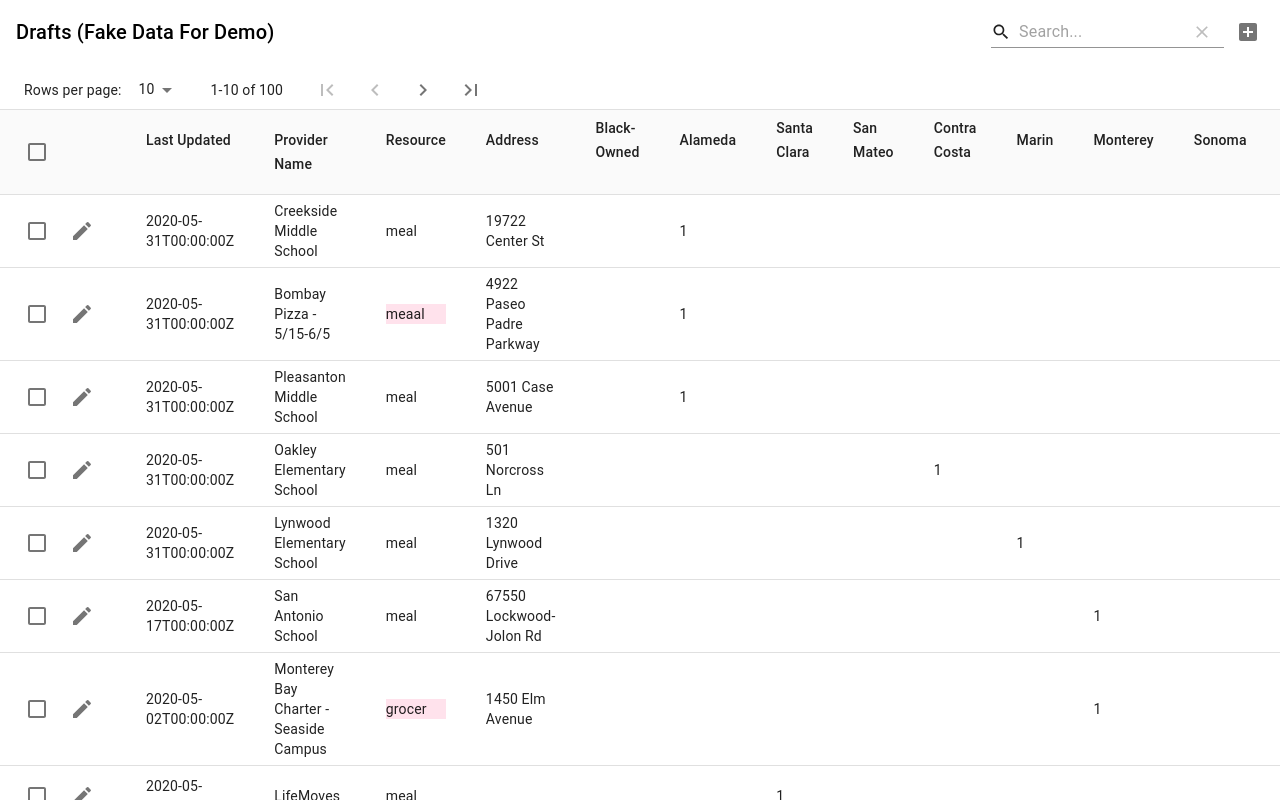
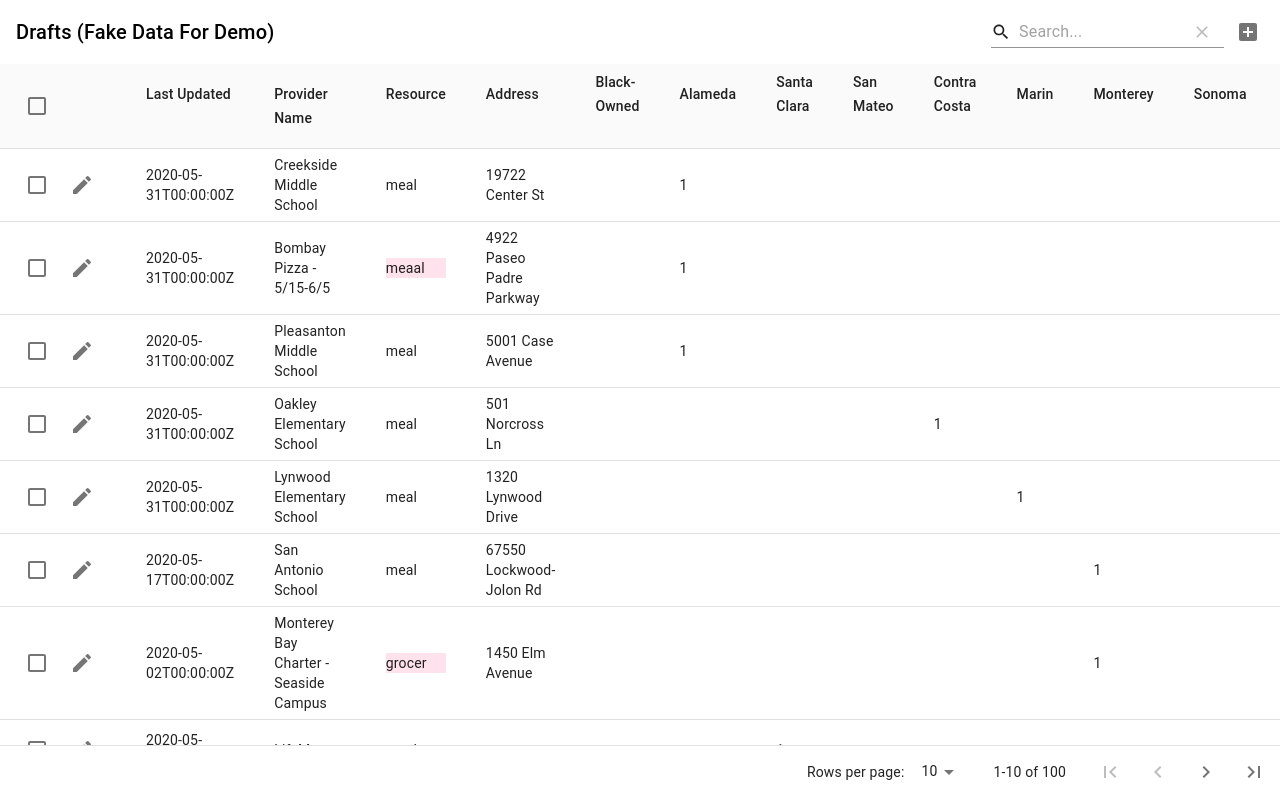
Before and after one commit to dcl-covid-19/bac-volunteer-cms, a React (Create React App) app: page / in a window 1280 px wide. Built offline with nearby package versions, Linux system fonts and the light colour scheme.

Commit message:
Fix fotoer again

```diff
--- a/src/components/table/Table.tsx
+++ b/src/components/table/Table.tsx
@@ -25,6 +25,13 @@ interface TableProps {
 const Table = (props: TableProps) => {
     const { data, setData, columns, updateRow } = props;
     const defaultColumn = { Cell: ErrorCell };
+    const footerStyle: React.CSSProperties = {
+        minHeight: "54px",
+        border: 0,
+        borderTopWidth: "1px",
+        borderTopColor: "#e0e0e0",
+        borderStyle: "solid"
+    };
     const {
         getTableProps,
         headerGroups,
@@ -64,23 +71,6 @@ const Table = (props: TableProps) => {
                 setGlobalFilter={setGlobalFilter}
                 newResourceHandler={newResourceHandler}
                 deleteHandler={deleteHandler}
-            />
-            <TablePagination
-                style={{ display: "flex", flexDirection: "row" as "row", padding: 0, height: "45px", overflow: "visible" }}
-                rowsPerPageOptions={[
-                    ...([5, 10, 25, 50, 100].filter((x: number) => (x < data.length))),
-                    { label: 'All', value: data.length },
-                ]}
-                count={rows.length}
-                rowsPerPage={pageSize}
-                page={pageIndex}
-                SelectProps={{
-                    inputProps: { 'aria-label': 'rows per page' },
-                    native: true,
-                }}
-                onChangePage={handleChangePage}
-                onChangeRowsPerPage={handleChangeRowsPerPage}
-                ActionsComponent={TablePaginationActions}
             />
             <TableContainer>
                 <MaUTable {...getTableProps()} stickyHeader size="small">
@@ -123,6 +113,24 @@ const Table = (props: TableProps) => {
                     </TableBody>
                 </MaUTable>
             </TableContainer>
+            <TablePagination
+                style={footerStyle}
+                rowsPerPageOptions={[
+                    ...([5, 10, 25, 50, 100].filter((x: number) => (x < data.length))),
+                    { label: 'All', value: data.length },
+                ]}
+                component="div"
+                count={rows.length}
+                rowsPerPage={pageSize}
+                page={pageIndex}
+                SelectProps={{
+                    inputProps: { 'aria-label': 'rows per page' },
+                    native: true,
+                }}
+                onChangePage={handleChangePage}
+                onChangeRowsPerPage={handleChangeRowsPerPage}
+                ActionsComponent={TablePaginationActions}
+            />
         </>
     );
 };
```
